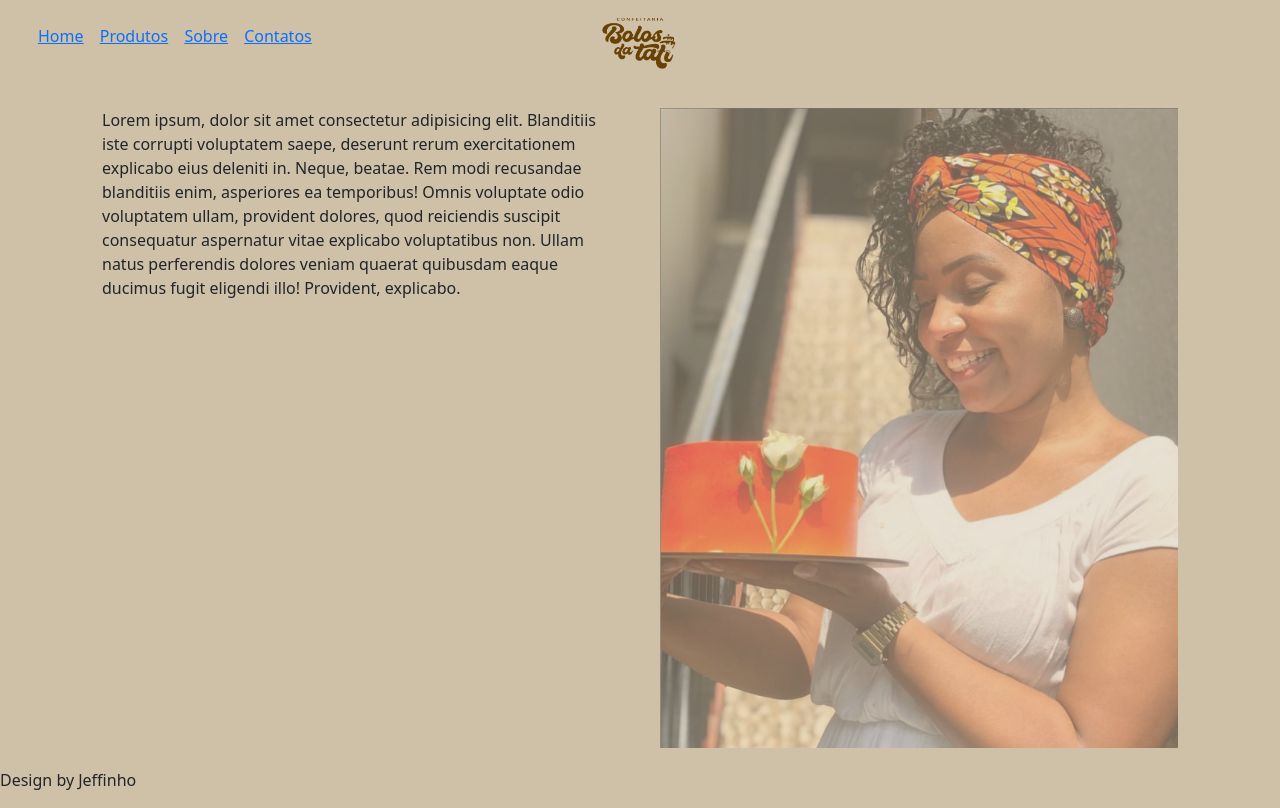
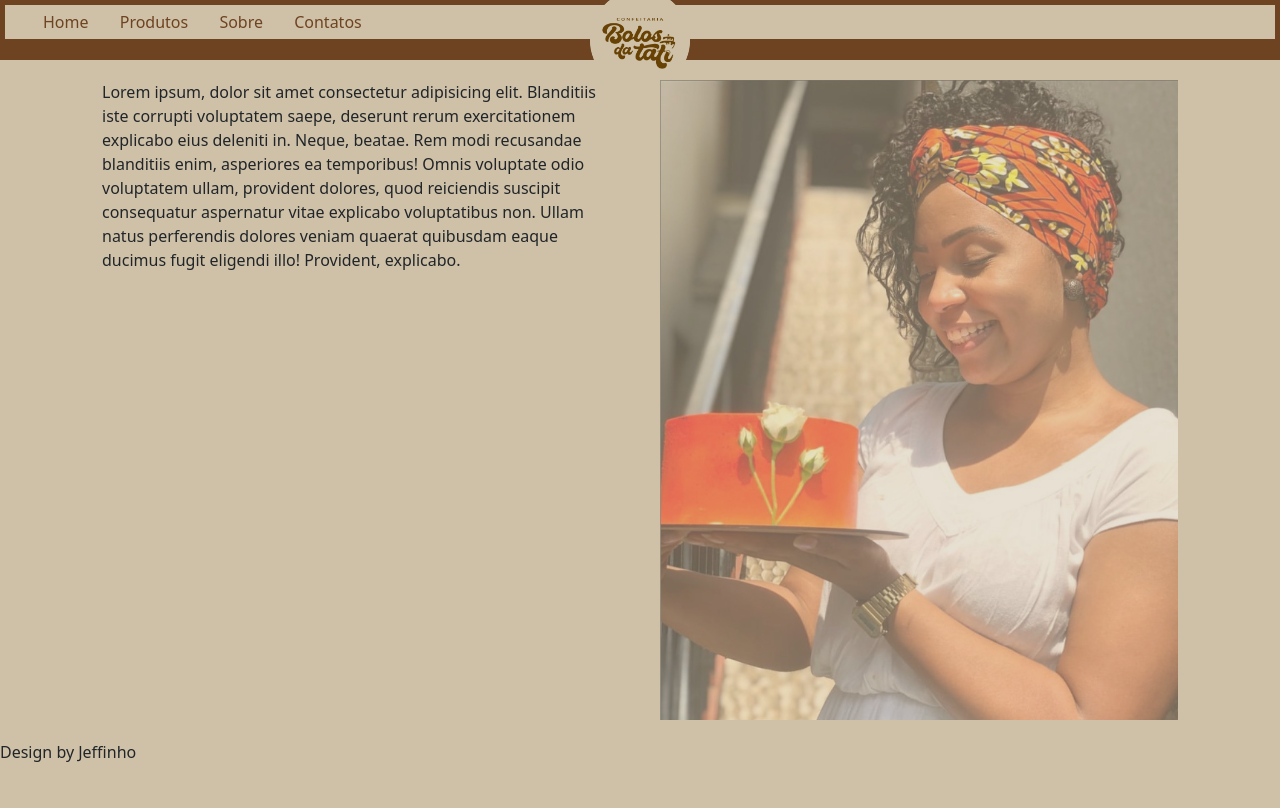
Before and after one commit to JeffinhoTeles/ProjetoFinal, a plain HTML site: page index.html in a window 1280 px wide. Drawn offline with nearby package versions, Linux system fonts and the light colour scheme.

Commit message:
Ajustes no header

```diff
--- a/assets/css/style.css
+++ b/assets/css/style.css
@@ -11,13 +11,19 @@ img#logo{
    position:absolute;
    top: 5%;
    left: 50%;
+   border-radius: 50px;
    transform: translate(-50%, -50%);
 }
 
-.header__navegacao{
-display: inline;
-padding: 5px;
+
+
+.header__navegacao {
+  display: fle; /* Usando flexbox para alinhar os itens */
+  justify-content: space-between; /* Distribuir os itens horizontalmente */
+  background-color: #6e4321; /* Cor de fundo do cabeçalho de navegação */
+  padding: 5px; /* Espaçamento interno */
 }
+
 
 .header__navegacao ul li{
   display: grid;
@@ -62,3 +68,22 @@ header{
   filter: opacity(50%);
   object-fit: cover;
 }
+
+
+.header__navegacao ul {
+  list-style: none;
+}
+
+.header__navegacao ul li {
+  display: inline-block;
+  margin-right: 20px;
+}
+
+.header__navegacao ul li a {
+  text-decoration: none;
+  color: #6E4321;
+}
+
+.header__navegacao ul li a:hover {
+  color: #efe8e2;
+}
```
